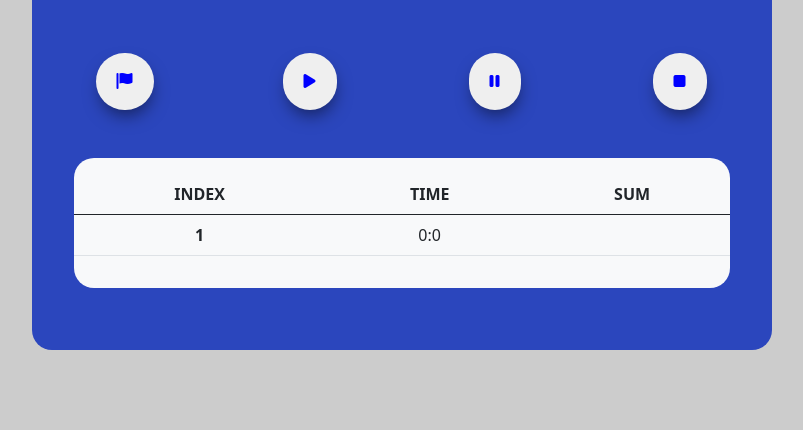
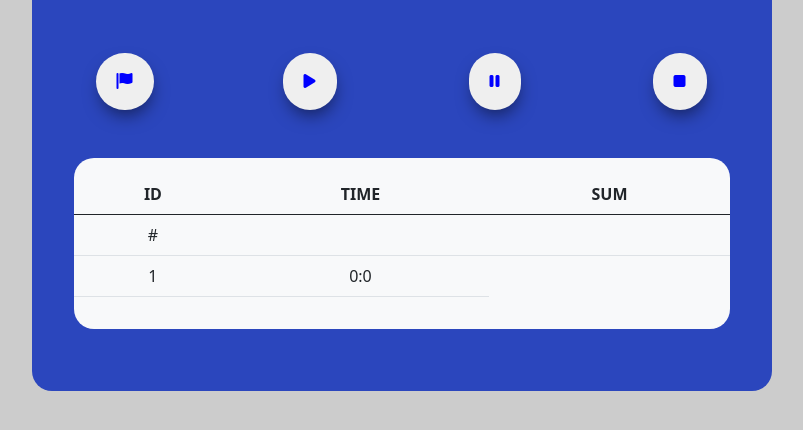
Before and after one commit to GuilhermeHRS/timer-app, a plain HTML site: page index.html in a window 1280 px wide. Both pictures are taken after a click on the button 362 px from the left and 445 px from the top of the page. Shown: the part 364-794 px from the top of the page, without its empty margins (238-1041 px from the left). Drawn offline with nearby package versions, Linux system fonts and the light colour scheme.

Commit message:
Creating the flag historic that will store the marked time and uptating the reset buttom

```diff
--- a/index.html
+++ b/index.html
@@ -54,17 +54,18 @@
                             <table class="table mx-auto">
                                 <thead>
                                   <tr>
-                                    <th scope="col">INDEX</th>
+                                    <th scope="col">ID</th>
                                     <th scope="col">TIME</th>
                                     <th scope="col">SUM</th>
                                   </tr>
                                 </thead>
-                                <tbody>
+                                <tbody id="list">
                                   <tr>
-                                    <th scope="row" value="0" id="flag-id">1</th>
-                                    <td class="col" id="flag-timer"></td>
-                                    <td class="col" id="flag-sum"></td>
+                                    <td id="flag-id">#</td>
+                                    <td id="flag-timer"></td>
+                                    <td id="flag-sum"></td>
                                   </tr>
+
                                 </tbody>
                               </table>
 
--- a/js/app.js
+++ b/js/app.js
@@ -1,17 +1,21 @@
 const time = document.getElementById('timer');
+const table = document.querySelector('#list');
+const td = document.querySelector('td');
+
+const appendMinutes = document.querySelector("#minutes");
+const appendSeconds = document.querySelector("#seconds");
+
+const btnPlay = document.getElementById("start");
+const btnPause = document.getElementById("pause");
+const btnFlag = document.getElementById("flag");
+const btnReset = document.getElementById("reset");
 
 var interval;
 var minutes = 00;
 var seconds = 00;
-var appendMinutes = document.querySelector("#minutes");
-var appendSeconds = document.querySelector("#seconds");
-var btnStart = document.getElementById("start");
-var btnPause = document.getElementById("pause");
-var btnFlag = document.getElementById("flag");
-var btnReset = document.getElementById("reset");
 
 
-btnStart.addEventListener('click', e => {
+btnPlay.addEventListener('click', e => {
     clearInterval(interval);
     interval = setInterval(startTimer, 10);
 });
@@ -19,6 +23,27 @@ btnStart.addEventListener('click', e => {
 btnPause.addEventListener('click', e => {
     clearInterval(interval);
     isPaused = true;
+});
+
+btnFlag.addEventListener('click', () => {
+
+    let historyFlagTimer = document.getElementById('flag-timer');
+    let historyID = document.getElementById('flag-id');
+    let historySum = document.getElementById('flag-sum');
+
+    let numberRows = table.rows.length;
+    let row = table.insertRow(numberRows);
+
+    historyID = row.insertCell(0);
+    historyID.textContent = numberRows;
+
+    historyFlagTimer = row.insertCell(1);
+    historyFlagTimer.textContent = minutes + ':' + seconds;
+
+    console.log(table.removeChild('tr'))
+
+    // historySum = row.insertCell(2);
+    // historySum.textContent = t + (minutes + ':' + seconds);
 });
 
 btnReset.addEventListener('click', e => {
@@ -29,7 +54,10 @@ btnReset.addEventListener('click', e => {
     appendMinutes.innerHTML = minutes;
     appendSeconds.innerHTML = seconds;
 
-    historyFlagTimer.textContent = "";
+    // Removendo todos os nós filhos de um elemento
+    while (table.firstChild) {
+        table.removeChild(table.firstChild);
+    }
 
 });
 
@@ -45,7 +73,6 @@ function startTimer() {
     }
 
     if (seconds > 99) {
-        console.log("seconds");
         minutes++;
         appendMinutes.innerHTML = "0" + minutes;
         seconds = 0;
@@ -56,15 +83,3 @@ function startTimer() {
         appendMinutes.innerHTML = minutes;
     }
 }
-
-
-btnFlag.addEventListener('click', () => {
-    let flagID = document.getElementById('flag-id')
-    let historyFlag = document.getElementById('flag-sum');
-    let historyFlagTimer = document.getElementById('flag-timer');
-    const rows = document.querySelectorAll('td');
-
-
-    historyFlagTimer.textContent = minutes + ':' + seconds;
-
-});
```
Also changed, not shown: css/style.css (line endings or trailing spaces).
